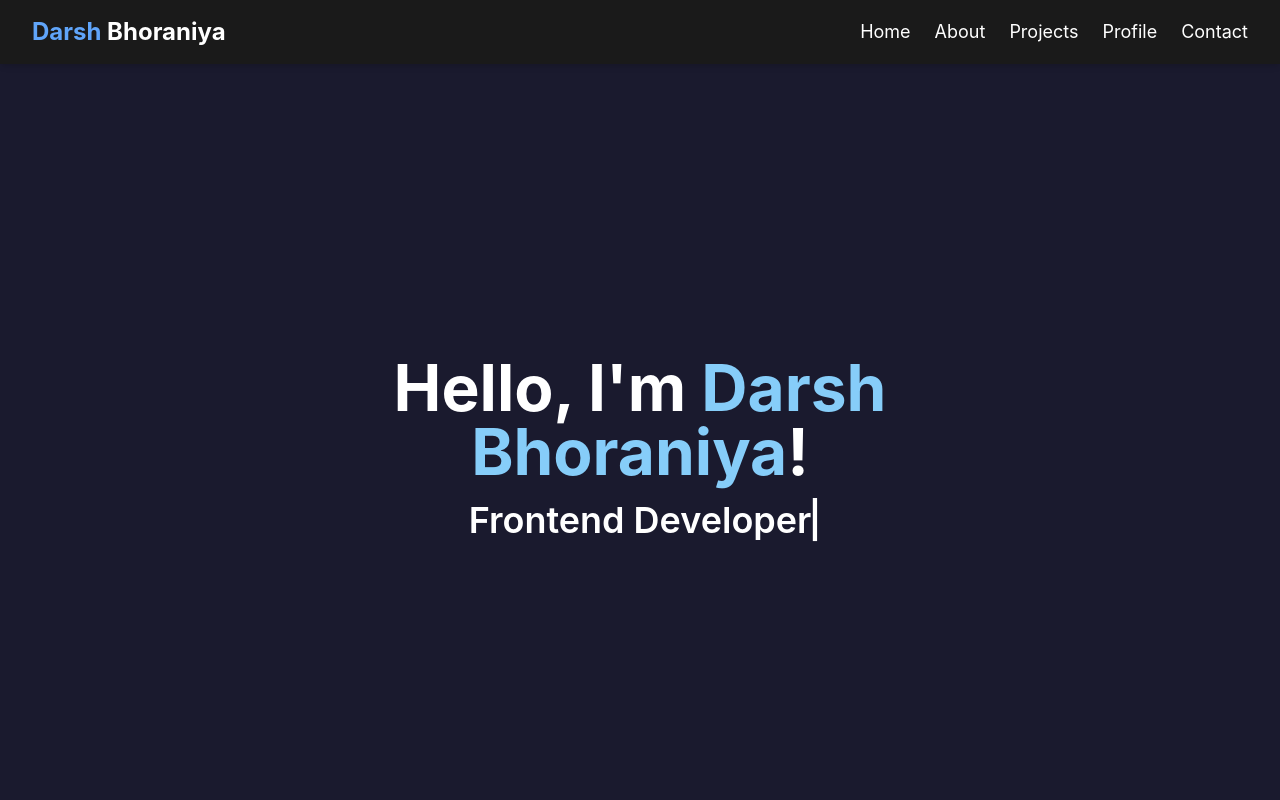
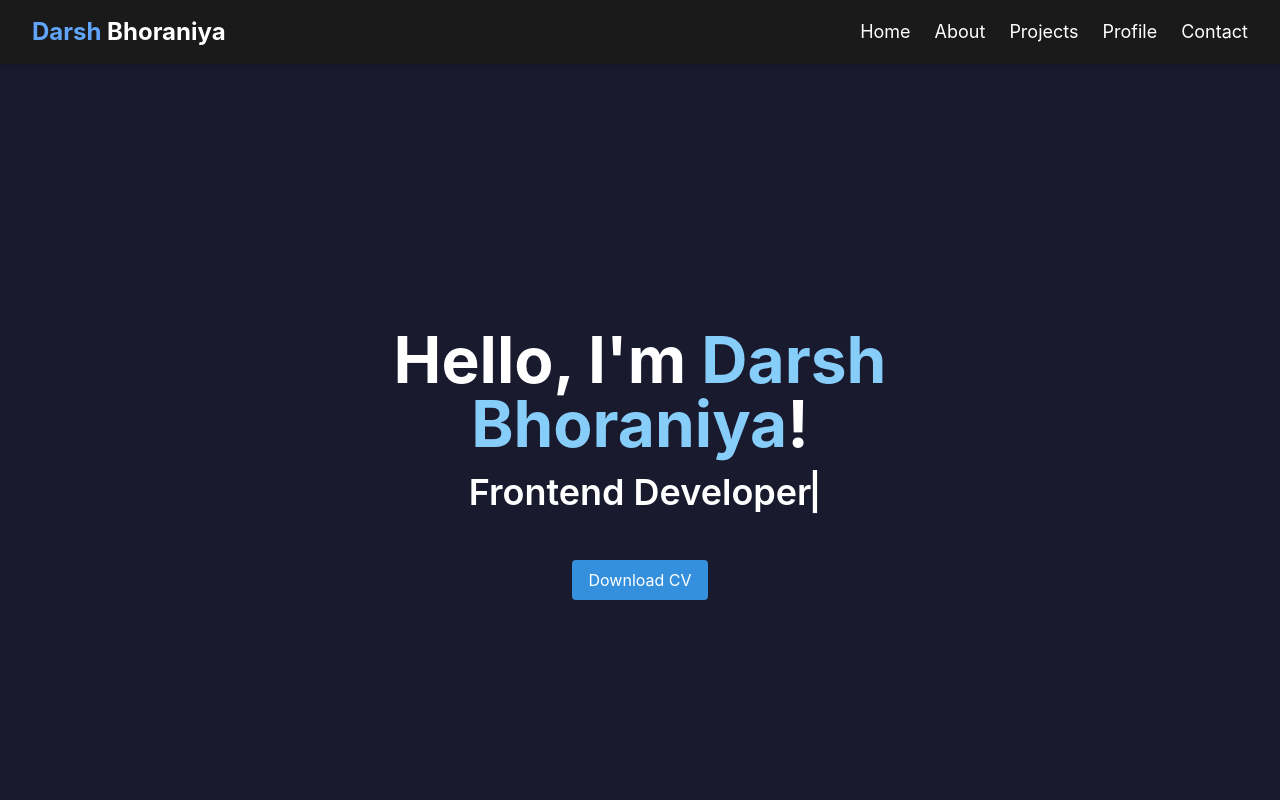
Before and after one commit to Darsh-Bhoraniya/Darsh-Portfolio, a React (Create React App) app: page / in a window 1280 px wide. Shown: the top 800 px of the page. Built offline with nearby package versions, Linux system fonts and the light colour scheme.

Commit message:
Add A button With A Download CV

```diff
--- a/src/components/Home.js
+++ b/src/components/Home.js
@@ -23,6 +23,9 @@ const Home = () => {
           <h2 className="text-2xl md:text-4xl font-semibold mb-8">
             <span className="dynamic-role">{roles[currentRoleIndex]}</span>
           </h2>
+          <a href="/Darsh_Bhoraniya_CV.pdf" download className="btn btn-primary mt-4">
+            Download CV
+          </a>
         </div>
       </div>
     </section>
--- a/src/components/styles.css
+++ b/src/components/styles.css
@@ -57,6 +57,23 @@
     opacity: 0.5;
   }
 }
+.btn {
+  padding: 0.5rem 1rem;
+  border: none;
+  border-radius: 0.25rem;
+  cursor: pointer;
+  transition: background-color 0.3s ease;
+}
+
+.btn-primary {
+  background-color: #3490dc;
+  color: white;
+}
+
+.btn-primary:hover {
+  background-color: #2779bd;
+}
+
 
 .animate-fade {
   animation: fade 2s infinite;
```
Also changed, not shown: 1 other file (tests, documents, lock files or other folders).
